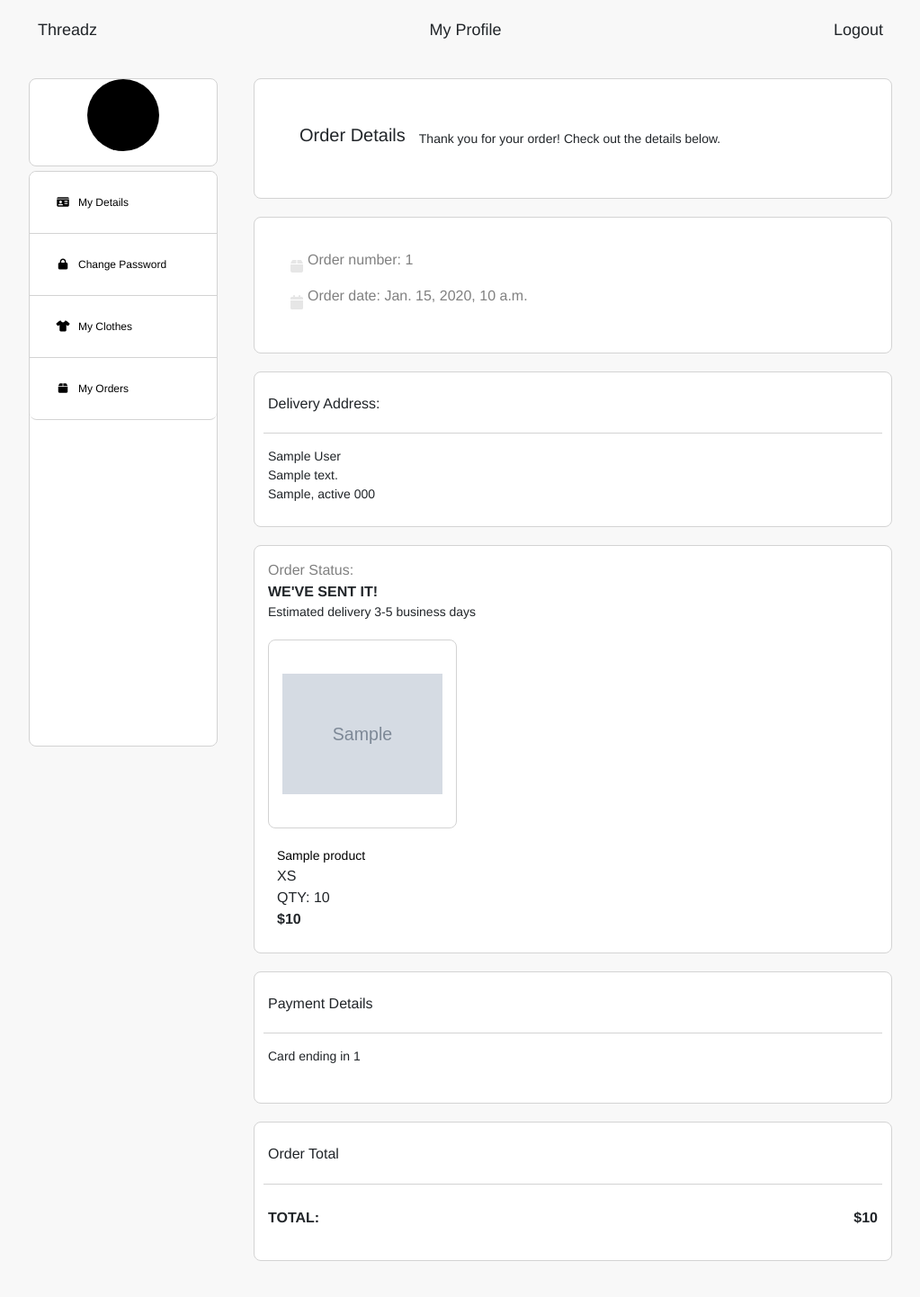
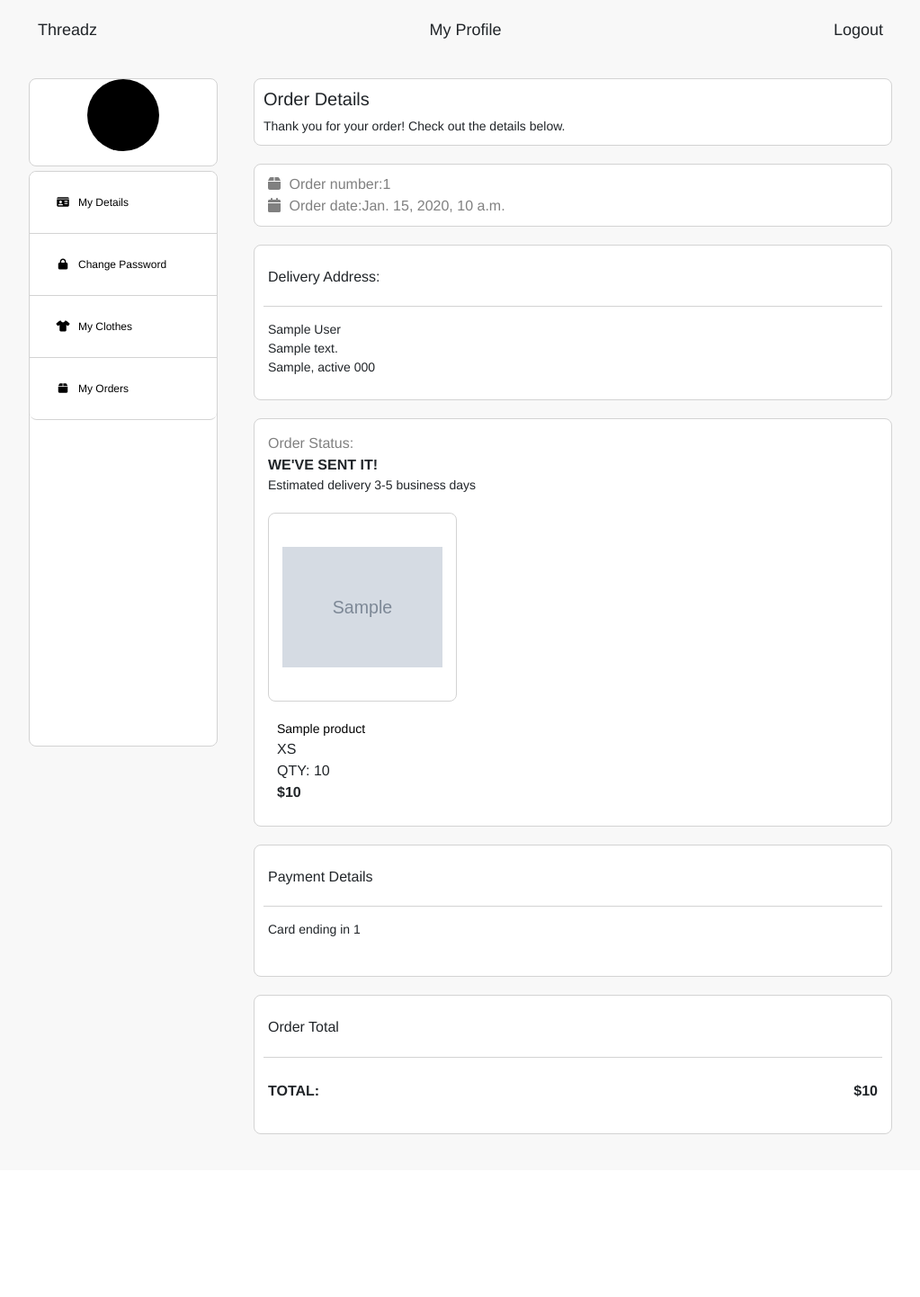
Before and after one commit to NickG35/Threadz, a Django app: page /orders/order_details/1 in a window 1280 px wide. Shown: the part 56-1498 px from the top of the page at 90% size, without its empty margins (128-1151 px from the left). After the commit the page ends 1317 px from the top, so only its background shows below. Run offline with Django 5.2, Linux system fonts and the light colour scheme; tables that the repository leaves empty hold one stand-in row (values such as "Sample post"); grey boxes marked "Sample" are stand-in pictures; parts of the project's set-up code (start-up, migrations or seed data) failed here and were passed over; some libraries are stand-ins or nearby versions.

Commit message:
adjusted spacing for header box and order details

```diff
--- a/orders/templates/orders.html
+++ b/orders/templates/orders.html
@@ -3,28 +3,30 @@
 
 {% block settings_content %}
 
-<div class="tab-container">
-    <div class="tab-detail">
-        <h5 class="tab-header">Order Details</h5>
+<div id="tabContainer" class="tab-container">
+    <div id="column-detail">
+        <h5>Order Details</h5>
         <span class="tab-info">Thank you for your order! Check out the details below.</span>
     </div>
 </div>
 
-<div class="tab-container">
+<div id="tabContainer" class="tab-container">
     <div class="orderDetail">
-        <div class="order-object">
-            <i id="order-icon" class="fa-solid fa-box" style="color: #e6e6e6;"></i>
+        <div class="left-detail">
+            <i id="order-icon" class="fa-solid fa-box" style="color: gray;"></i>
+            <span class="graytext">Order number:</span>
         </div>
-        <div class="order-text">
-            <p class="graytext">Order number: {{ order_details.id }}</p>
+        <div class="right-detail">
+            <span class="graytext">{{ order_details.id }}</span>
         </div>
     </div>
     <div class="orderDetail">
-        <div class="order-object">
-            <i id="order-icon" class="fa-solid fa-calendar" style="color: #e6e6e6;"></i>
+        <div class="left-detail">
+            <i id="order-icon" class="fa-solid fa-calendar" style="color: gray;"></i>
+            <span class="graytext">Order date:</span>
         </div>
-        <div class="order-text">
-            <p class="graytext">Order date: {{ order_details.purchase_date }}</p>
+        <div class="right-detail">
+            <span class="graytext">{{ order_details.purchase_date }}</span>
         </div>
     </div>
 </div>
```
